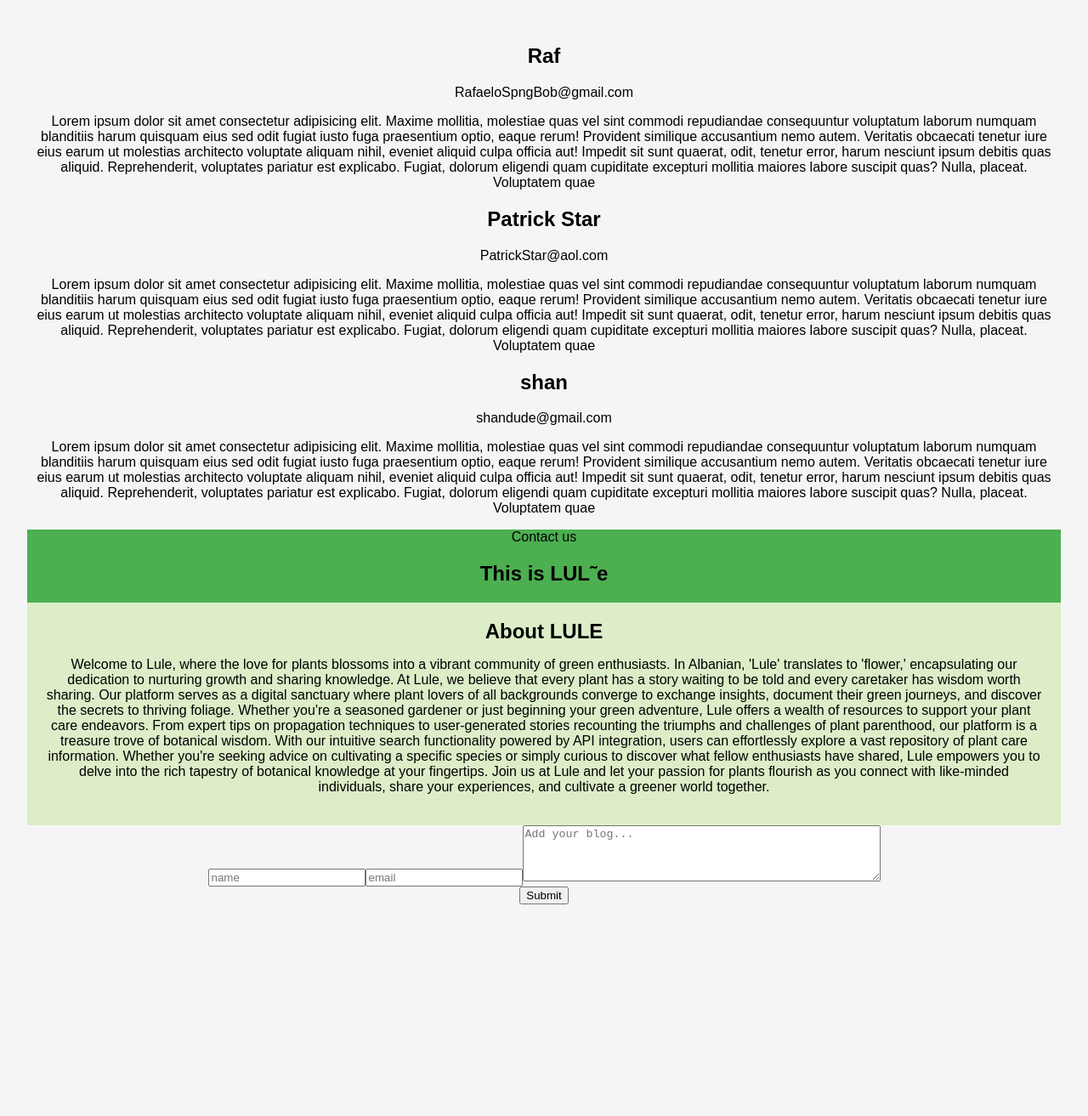
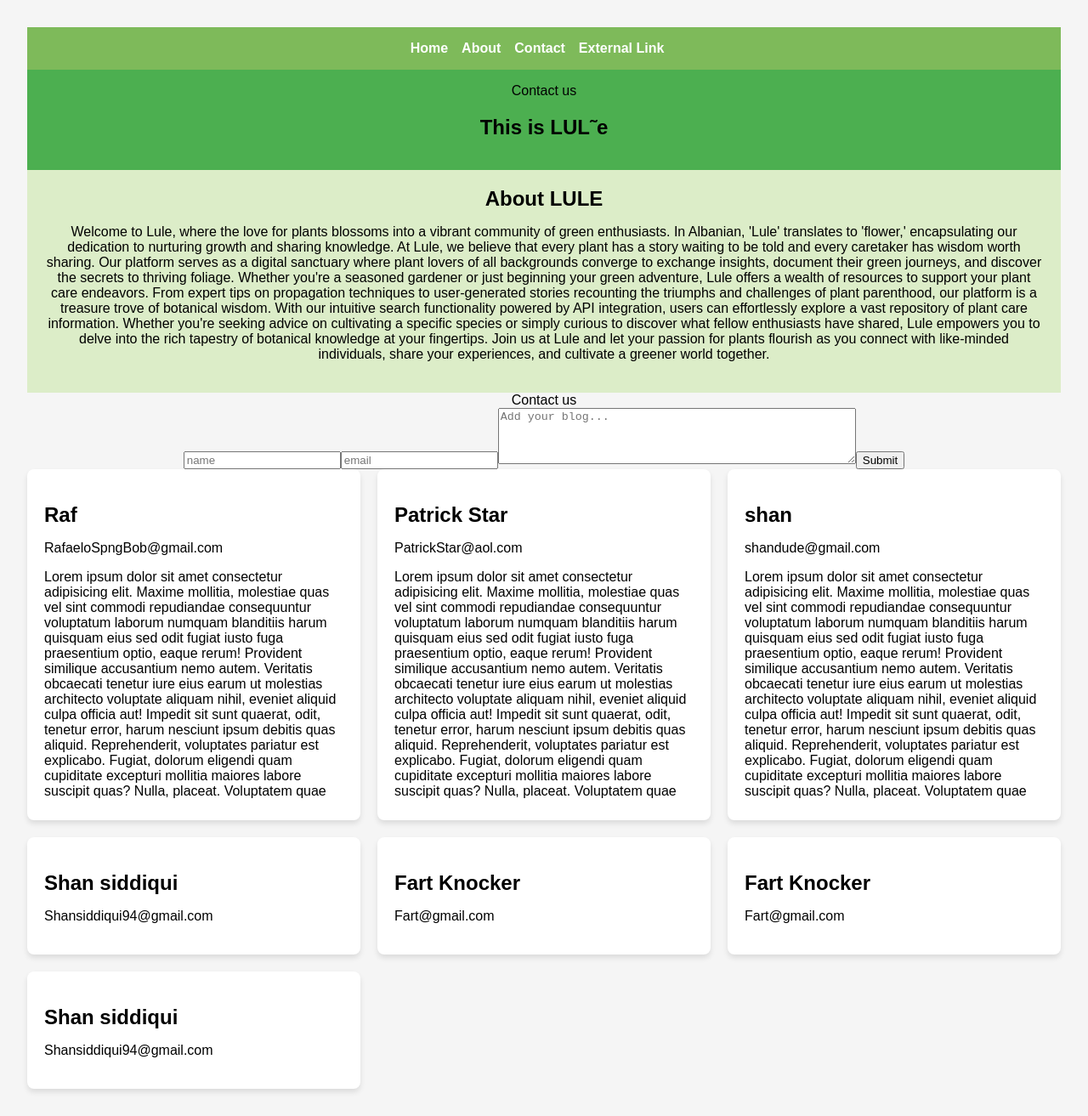
Before and after one commit to shansiddiqui94/Lule, a React (Vite) app: page / in a window 1280 px wide. Shown: the whole page at 85% size. Before the commit the page ends 1096 px from the top, so only its background shows below. Built offline with nearby package versions, Linux system fonts and the light colour scheme; data requests are answered from the project's data file.

Commit message:
added cards Forms works

```diff
--- a/db.json
+++ b/db.json
@@ -17,6 +17,30 @@
       "name": "shan",
       "email": "shandude@gmail.com",
       "blog": "Lorem ipsum dolor sit amet consectetur adipisicing elit. Maxime mollitia, molestiae quas vel sint commodi repudiandae consequuntur voluptatum laborum numquam blanditiis harum quisquam eius sed odit fugiat iusto fuga praesentium optio, eaque rerum! Provident similique accusantium nemo autem. Veritatis obcaecati tenetur iure eius earum ut molestias architecto voluptate aliquam nihil, eveniet aliquid culpa officia aut! Impedit sit sunt quaerat, odit, tenetur error, harum nesciunt ipsum debitis quas aliquid. Reprehenderit, voluptates pariatur est explicabo. Fugiat, dolorum eligendi quam cupiditate excepturi mollitia maiores labore suscipit quas? Nulla, placeat. Voluptatem quae"
+    },
+    {
+      "id": "456c",
+      "name": "Shan siddiqui",
+      "email": "Shansiddiqui94@gmail.com",
+      "post": "Lorem ipsum dolor sit amet consectetur adipisicing elit. Maxime mollitia,\nmolestiae quas vel sint commodi repudiandae consequuntur voluptatum laborum\nnumquam blanditiis harum quisquam eius sed odit fugiat iusto fuga praesentium\noptio, eaque rerum"
+    },
+    {
+      "id": "cde3",
+      "name": "Fart Knocker",
+      "email": "Fart@gmail.com",
+      "post": "\"Lorem ipsum dolor sit amet consectetur adipisicing elit. Maxime mollitia, molestiae quas vel sint commodi repudiandae consequuntur voluptatum laborum numquam blanditiis harum quisquam eius sed odit fugiat iusto fuga praesentium optio, eaque rerum! Provident similique accusantium nemo autem. Veritatis obcaecati tenetur iure eius earum ut molestias architecto voluptate aliquam nihil, eveniet aliquid culpa officia aut! Impedit sit sunt quaerat, odit, tenetur error, harum nesciunt ipsum debitis quas aliquid. Reprehenderit, voluptates pariatur est explicabo. Fugiat, dolorum eligendi quam cupiditate excepturi mollitia maiores labore suscipit quas? Nulla, placeat. Voluptatem quae\"\n"
+    },
+    {
+      "id": "f79e",
+      "name": "Fart Knocker",
+      "email": "Fart@gmail.com",
+      "post": "\"Lorem ipsum dolor sit amet consectetur adipisicing elit. Maxime mollitia, molestiae quas vel sint commodi repudiandae consequuntur voluptatum laborum numquam blanditiis harum quisquam eius sed odit fugiat iusto fuga praesentium optio, eaque rerum! Provident similique accusantium nemo autem. Veritatis obcaecati tenetur iure eius earum ut molestias architecto voluptate aliquam nihil, eveniet aliquid culpa officia aut! Impedit sit sunt quaerat, odit, tenetur error, harum nesciunt ipsum debitis quas aliquid. Reprehenderit, voluptates pariatur est explicabo. Fugiat, dolorum eligendi quam cupiditate excepturi mollitia maiores labore suscipit quas? Nulla, placeat. Voluptatem quae\"\n"
+    },
+    {
+      "id": "a2ab",
+      "name": "Shan siddiqui",
+      "email": "Shansiddiqui94@gmail.com",
+      "post": "lmgoengoiwnsgionsiow"
     }
   ]
 }
--- a/src/App.css
+++ b/src/App.css
@@ -1,49 +1,63 @@
-#root {
+.container {
   max-width: 1280px;
   margin: 0 auto;
   padding: 2rem;
   text-align: center;
 }
 
-
-.navbar {
-position: sticky;
-top: 0;
-z-index: 100;
+/* Additional styles for the navigation */
+nav {
+  background-color: #7eba5a; /* Green color */
+  padding: 1rem 0;
 }
 
-.logo {
-  height: 6em;
-  padding: 1.5em;
-  will-change: filter;
-  transition: filter 300ms;
-}
-.logo:hover {
-  filter: drop-shadow(0 0 2em #646cffaa);
-}
-.logo.react:hover {
-  filter: drop-shadow(0 0 2em #61dafbaa);
+nav ul {
+  list-style-type: none;
+  margin: 0;
+  padding: 0;
 }
 
-@keyframes logo-spin {
-  from {
-    transform: rotate(0deg);
-  }
-  to {
-    transform: rotate(360deg);
-  }
+nav ul li {
+  display: inline;
+  margin-right: 1rem;
 }
 
-@media (prefers-reduced-motion: no-preference) {
-  a:nth-of-type(2) .logo {
-    animation: logo-spin infinite 20s linear;
-  }
+nav ul li a {
+  text-decoration: none;
+  color: #fff; /* White color */
+  font-weight: bold;
 }
 
-.card {
-  padding: 2em;
+nav ul li a:hover {
+  color: #fff;
+  text-decoration: underline;
 }
 
-.read-the-docs {
-  color: #888;
+
+/* Add styles for the card container */
+.card-container {
+  display: grid;
+  grid-template-columns: repeat(auto-fit, minmax(300px, 1fr));
+  gap: 20px;
 }
+
+/* Add styles for the card */
+.card {
+  background-color: #fff;
+  border-radius: 8px;
+  box-shadow: 0 4px 6px rgba(0, 0, 0, 0.1);
+  padding: 20px;
+}
+
+/* Add styles for the info inside the card */
+.info {
+  text-align: left;
+}
+
+.info h2 {
+  margin-bottom: 10px;
+}
+
+.info p {
+  margin-bottom: 5px;
+}
--- a/src/App.jsx
+++ b/src/App.jsx
@@ -1,17 +1,19 @@
-import { useState, useEffect } from 'react'
-import './App.css'
-import Header from './components/Header'
-import About from './components/About'
-import Contact from './components/Contact'
-import Form from './components/Form'
+import React, { useState, useEffect } from 'react';
+import './App.css';
+import Header from './components/Header';
+import About from './components/About';
+import Contact from './components/Contact';
+import Form from './components/Form';
+import NavBar from './components/NavBar'; // Importing NavBar component
+
 function App() {
+  const [blogInfo, setBlogInfo] = useState([]);
 
-const [blogInfo, setBlogInfo] = useState([])
   useEffect(() => {
     fetch("http://localhost:4000/posts")
       .then((response) => response.json())
       .then((data) => {
-      console.log(data); // Log the data to the console
+        console.log(data);
         setBlogInfo(data);
       })
       .catch((error) => {
@@ -19,21 +21,26 @@ useEffect(() => {
       });
   }, []);
 
-
   return (
-    <>
+    <div className="container">
+      <NavBar /> {/* Adding NavBar */}
+      <Header />
+      <About />
+      <Contact />
+      <Form />
+      <div className="card-container">
   {blogInfo.map((post) => (
-      <div key={post.id}>
+    <div key={post.id} className="card">
+      <div className="info">
         <h2>{post.name}</h2>
         <p>{post.email}</p>
         <p>{post.blog}</p>
       </div>
+    </div>
   ))}
-    <Header />
-    <About />
-    <Form />
-  </>
-  )
+</div>
+</div>
+  );
 }
 
-export default App
+export default App;
--- a/src/components/Form.jsx
+++ b/src/components/Form.jsx
@@ -1,33 +1,87 @@
-import React from 'react'
-import {useState} from "react"
+// import React from 'react'
+// import {useState} from "react"
+
+// function Form() {
+//     const [name, setName] = useState("")
+//     const [email, setEmail] = useState("")
+//     const [post, setPost] = useState("")
+
+//     function handleName(e){
+//         setName(e.target.value)
+//     }
+
+//     function handleEmail(e){
+//         setEmail(e.target.value)
+//     }
+
+
+//     function handlePost(e){
+//         setPost(e.target.value)
+//     }
+
+//     function handleSubmit(e) {
+//         e.preventDefault();
+
+//         // Create an object with the form data
+//         const formData = {
+//           name: name,
+//           email: email,
+//           post: post
+//         };
+
+//         fetch("http://localhost:4000/posts", {
+//           method: "POST",
+//           headers: {
+//             "Content-Type": "application/json"
+//           },
+//           body: JSON.stringify(formData)
+//         })
+//           .then((response) => response.json())
+//           .then((data) => {
+//             console.log(data); // Log the response from the server
+//             alert("Successfully Posted");
+//           })
+//           .catch((error) => {
+//             console.error("Error posting data:", error);
+//           });
+//       }
+
+//     // in our handleSubmit we are doing a fetch request and we will pass our states in through there to be added into our DB.json
+
+//   return (
+
+//     <div>
+//         <form onSubmit={handleSubmit}>
+//             <input type="text" placeholder="name" onChange={handleName} value={name}/>
+//             <input type="text" placeholder="email" onChange={handleEmail} value={email}/>
+//             <textarea rows={4} cols={50} placeholder="Add your blog..." onChange={handlePost} value={post}/>
+
+//         </form>
+//         <button type='submit'>Submit</button>
+//     </div>
+//   )
+// }
+
+// export default Form
+
+import React, { useState } from 'react';
 
 function Form() {
-    const [name, setName] = useState("")
-    const [email, setEmail] = useState("")
-    const [post, setPost] = useState("")
+  const [formData, setFormData] = useState({
+    name: '',
+    email: '',
+    post: ''
+  });
 
-    function handleName(e){
-        setName(e.target.value)
-    }
-
-    function handleEmail(e){
-        setEmail(e.target.value)
-    }
-
-
-    function handlePost(e){
-        setPost(e.target.value)
+  function handleChange(e) {
+    setFormData({
+      ...formData,
+      [e.target.name]: e.target.value
+    });
   }
 
   function handleSubmit(e) {
     e.preventDefault();
-
-        // Create an object with the form data
-        const formData = {
-          name: name,
-          email: email,
-          post: post
-        };
 
     fetch("http://localhost:4000/posts", {
       method: "POST",
@@ -38,7 +92,7 @@ function Form() {
     })
       .then((response) => response.json())
       .then((data) => {
-            console.log(data); // Log the response from the server
+        console.log(data);
         alert("Successfully Posted");
       })
       .catch((error) => {
@@ -46,20 +100,35 @@ function Form() {
       });
   }
 
-    // in our handleSubmit we are doing a fetch request and we will pass our states in through there to be added into our DB.json
-
   return (
-
     <div>
       <form onSubmit={handleSubmit}>
-            <input type="text" placeholder="name" onChange={handleName} value={name}/>
-            <input type="text" placeholder="email" onChange={handleEmail} value={email}/>
-            <textarea rows={4} cols={50} placeholder="Add your blog..." onChange={handlePost} value={post}/>
-
+        <input
+          type="text"
+          name="name"
+          placeholder="name"
+          onChange={handleChange}
+          value={formData.name}
+        />
+        <input
+          type="text"
+          name="email"
+          placeholder="email"
+          onChange={handleChange}
+          value={formData.email}
+        />
+        <textarea
+          rows={4}
+          cols={50}
+          name="post"
+          placeholder="Add your blog..."
+          onChange={handleChange}
+          value={formData.post}
+        />
+        <button type="submit">Submit</button>
       </form>
-        <button type='submit'>Submit</button>
     </div>
-  )
+  );
 }
 
-export default Form
+export default Form;
--- a/src/components/NavBar.jsx
+++ b/src/components/NavBar.jsx
@@ -7,6 +7,7 @@ const NavBar = () => {
         <li><a href="/">Home</a></li>
         <li><a href="/about">About</a></li>
         <li><a href="/contact">Contact</a></li>
+        {/* Adding a link for external resources */}
         <li><a href="https://example.com">External Link</a></li>
       </ul>
     </nav>
```
Lines whose indentation alone changed are shown as unchanged.
